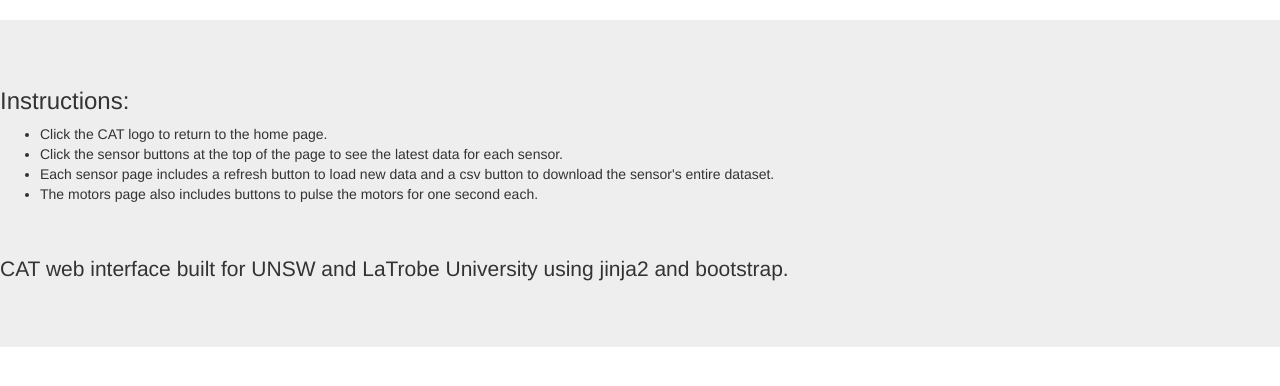
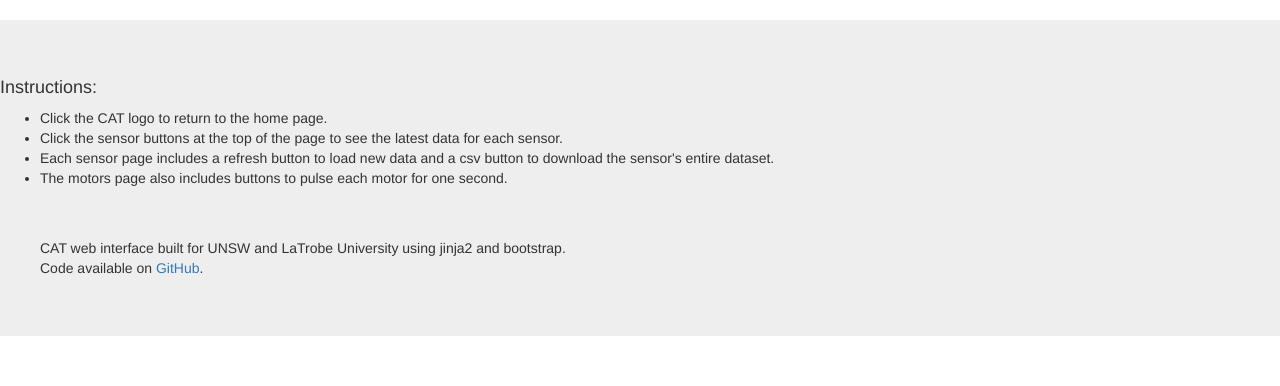
Before and after one commit to danrs/sensor_db, a Python web app: template templates/about.html in a window 1280 px wide. Shown: the part 51-437 px from the top of the page. Run offline with Jinja, Linux system fonts and the light colour scheme; the template is opened without the code that fills it, so the values that code supplies are empty; some libraries are stand-ins or nearby versions; some web fonts are replaced.

Commit message:
added github link to about page

```diff
--- a/templates/about.html
+++ b/templates/about.html
@@ -4,14 +4,15 @@
 
 {%block content%}
 <div class="jumbotron">
-  <h3>Instructions:</h3>
+  <h4>Instructions:</h4>
   <ul>
     <li>Click the CAT logo to return to the home page.
     <li>Click the sensor buttons at the top of the page to see the latest data for each sensor.
     <li>Each sensor page includes a refresh button to load new data and a csv button to download the sensor's entire dataset.
-    <li>The motors page also includes buttons to pulse the motors for one second each.
+    <li>The motors page also includes buttons to pulse each motor for one second.
   </ul>
 <br><br>
-<p>CAT web interface built for UNSW and LaTrobe University using jinja2 and bootstrap.
+<ul>CAT web interface built for UNSW and LaTrobe University using jinja2 and bootstrap.
+<br> Code available on <a href='https://github.com/danrs/sensor_db'>GitHub</a>.
 </div>
 {%endblock content%}
```
